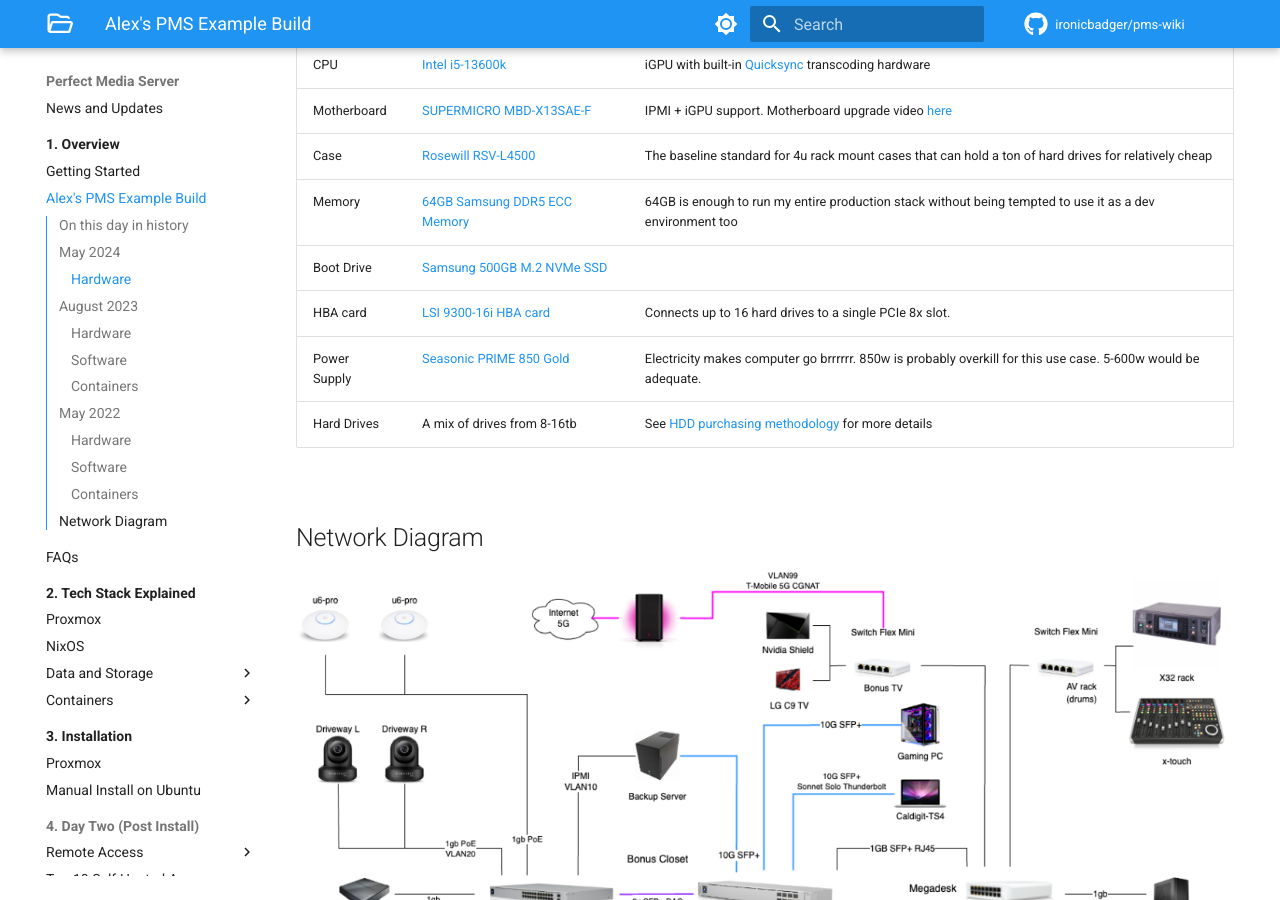
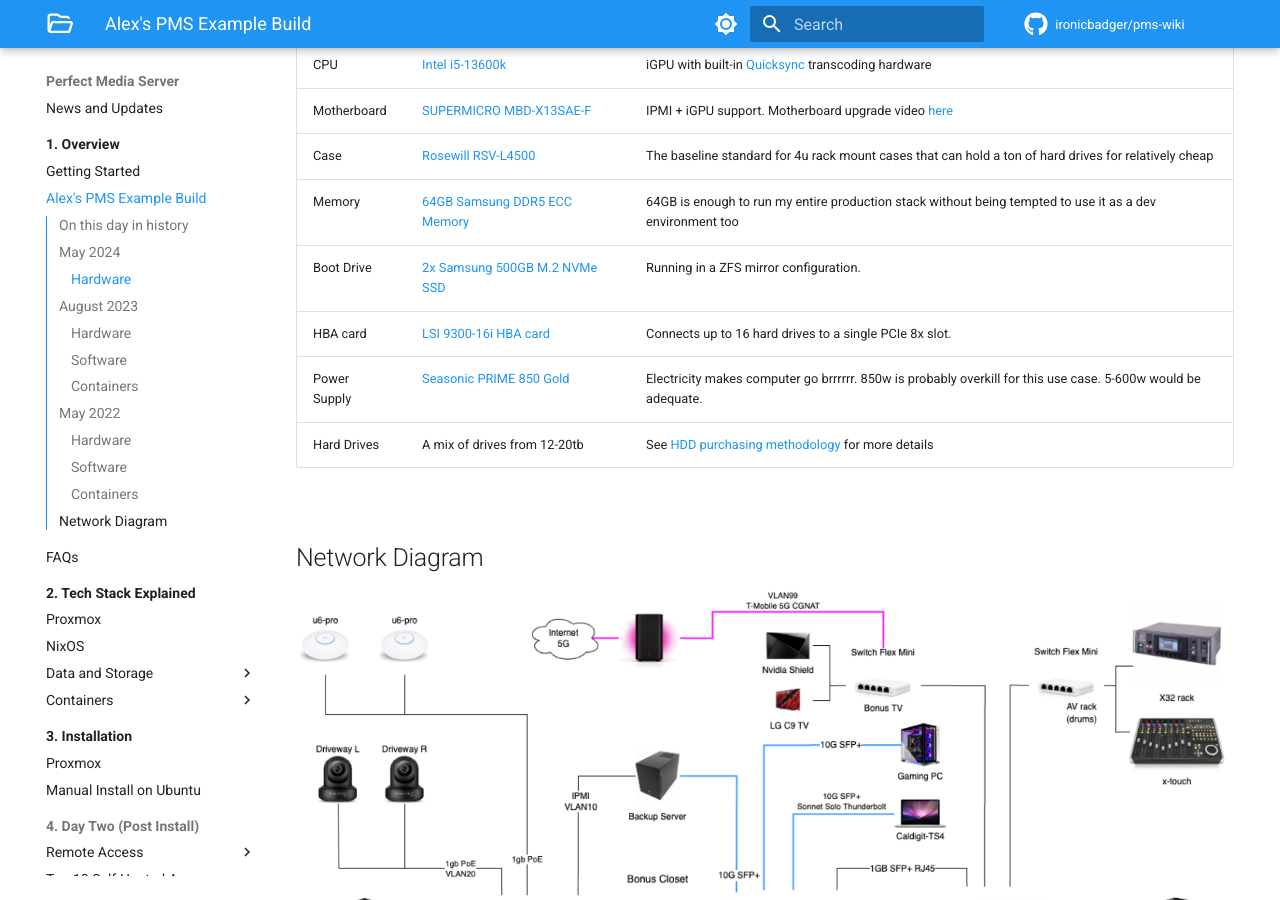
Before and after one commit to ironicbadger/pms-wiki, an MkDocs documentation site: the page built from docs/01-overview/alexs-example-builds.md, in a window 1280 px wide and 900 px high, scrolled down 787 px. Built offline with MkDocs 1.6.1 and Material for MkDocs 9.7.7, drawn with Linux system fonts in a browser that asks for light colours; some web fonts are replaced; plug-ins that fetch from the network failed and are left out; comment, search, counter and statistics services are not loaded.

Commit message:
ssd updates

```diff
--- a/docs/01-overview/alexs-example-builds.md
+++ b/docs/01-overview/alexs-example-builds.md
@@ -26,10 +26,10 @@ Here's a high level overview snapshot of my PMS implementation as it stands righ
     | Motherboard  | [SUPERMICRO MBD-X13SAE-F](https://amzn.to/4b71X64)       | IPMI + iGPU support. Motherboard upgrade video [here](https://youtu.be/1pvUYpEyeYw?si=lLzqTXX8WAZaYp7t) |
     | Case         | [Rosewill RSV-L4500](https://amzn.to/37eVqKS)          | The baseline standard for 4u rack mount cases that can hold a ton of hard drives for relatively cheap                 |
     | Memory       | [64GB Samsung DDR5 ECC Memory](https://amzn.to/3UT9Mqj) | 64GB is enough to run my entire production stack without being tempted to use it as a dev environment too                  |
-    | Boot Drive   | [Samsung 500GB M.2 NVMe SSD](https://amzn.to/37kBI0l)  |                                                                                                                            |
+    | Boot Drive   | [2x Samsung 500GB M.2 NVMe SSD](https://amzn.to/37kBI0l)  |    Running in a ZFS mirror configuration.                                                                                                                        |
     | HBA card     | [LSI 9300-16i HBA card](https://amzn.to/3UPYTWn)       | Connects up to 16 hard drives to a single PCIe 8x slot. |
     | Power Supply | [Seasonic PRIME 850 Gold](https://amzn.to/3OXvMLP)     | Electricity makes computer go brrrrrr. 850w is probably overkill for this use case. 5-600w would be adequate.              |
-    | Hard Drives  | A mix of drives from 8-16tb                            | See [HDD purchasing methodology](../06-hardware/hdd-purchase-methodology.md) for more details                                 |
+    | Hard Drives  | A mix of drives from 12-20tb                            | See [HDD purchasing methodology](../06-hardware/hdd-purchase-methodology.md) for more details                                 |
 
 === "August 2023"
 
```
